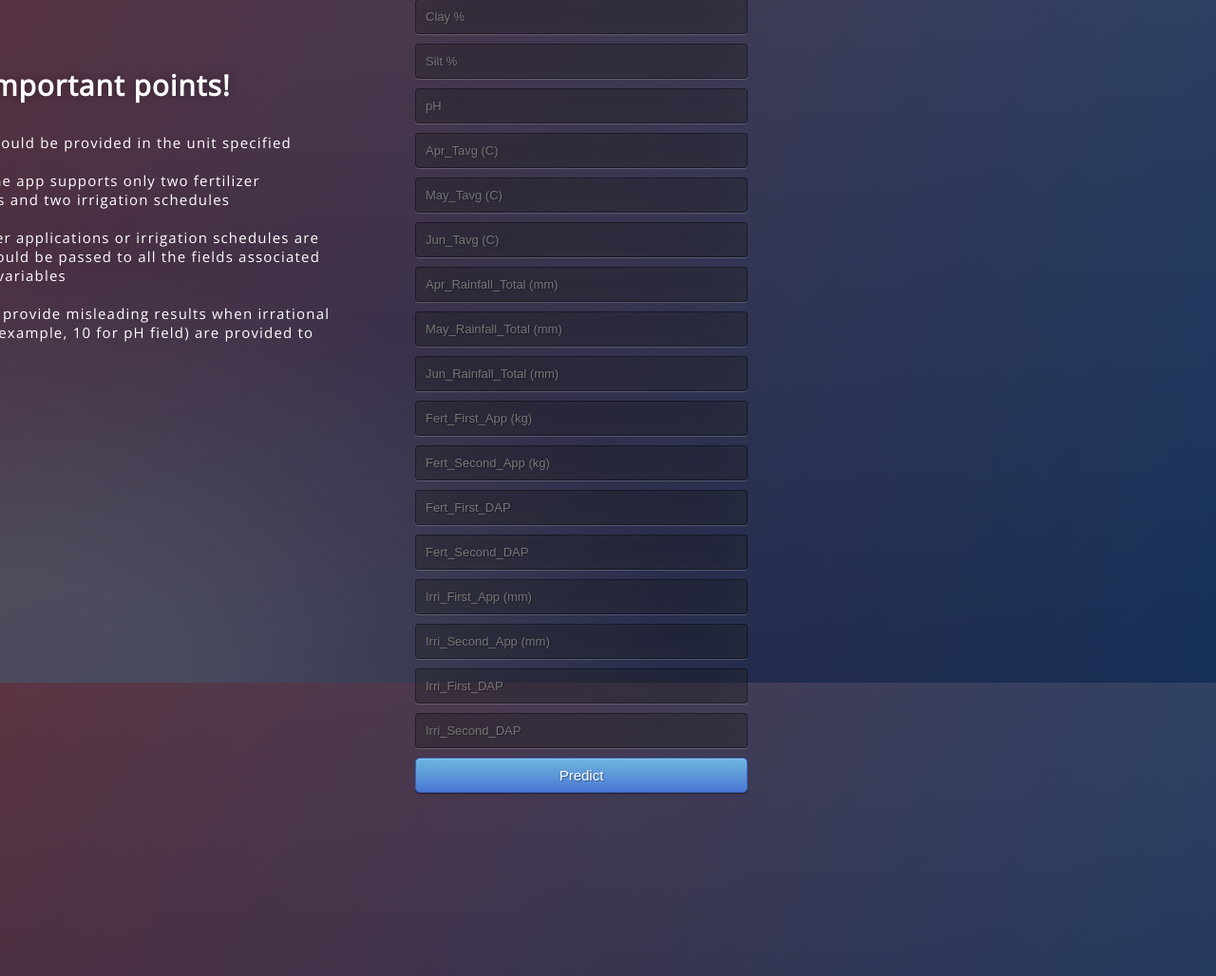
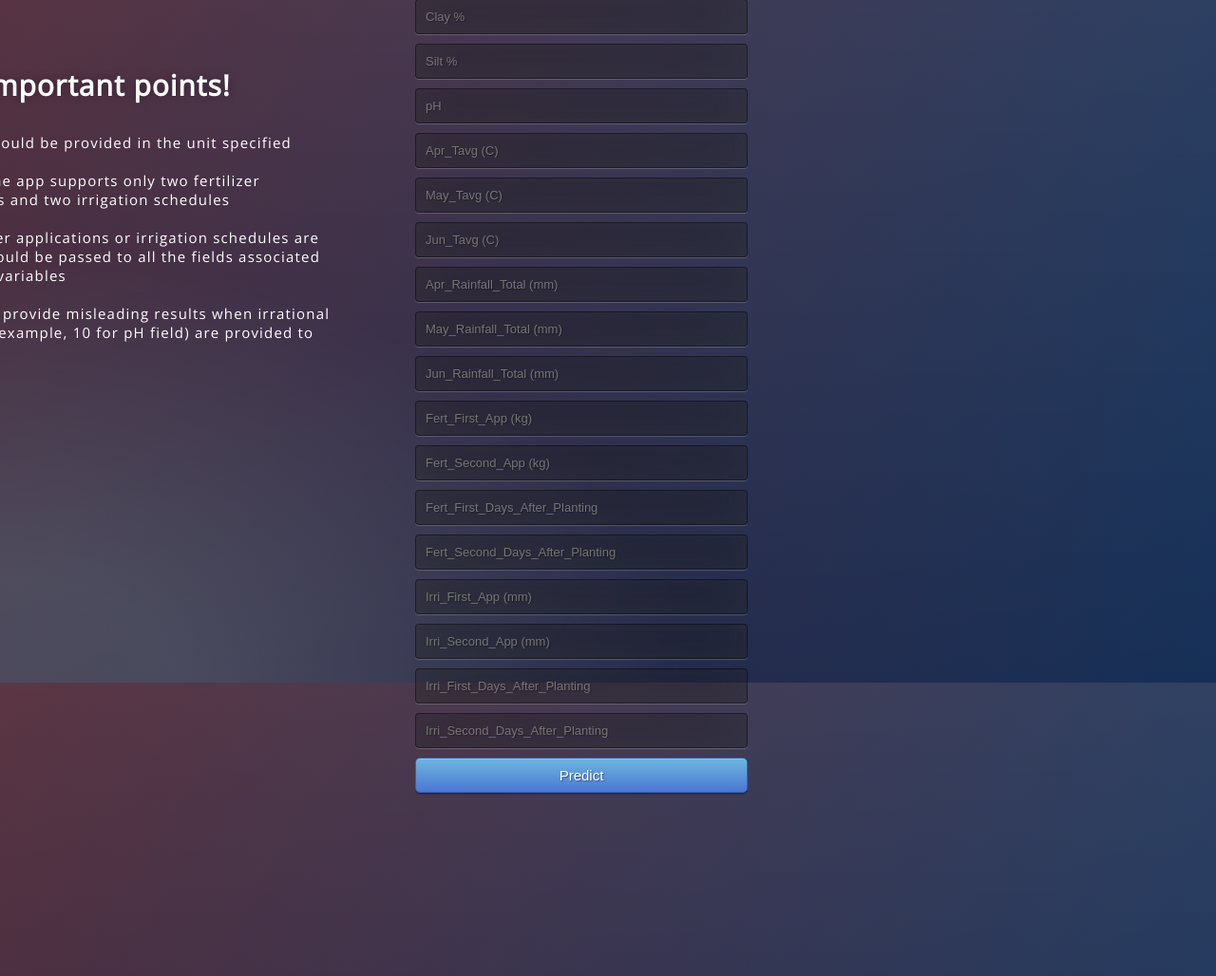
Before and after one commit to BishwaBS/predCOTYIELD, a Flask app: page / in a window 1280 px wide. Shown: the part 81-1109 px from the top of the page at 95% size. Run offline with Flask 2, Linux system fonts and the light colour scheme; parts of the project's set-up code (start-up, migrations or seed data) failed here and were passed over.

Commit message:
Update index.html

```diff
--- a/templates/index.html
+++ b/templates/index.html
@@ -104,12 +104,12 @@ ol li
         <input type="text" name="Jun_totl" placeholder="Jun_Rainfall_Total (mm)" required="required" />
         <input type="text" name="Fert1" placeholder="Fert_First_App (kg)" required="required" />
         <input type="text" name="Fert2" placeholder="Fert_Second_App (kg)" required="required" />
-        <input type="text" name="Fert1_DAP" placeholder="Fert_First_DAP" required="required" />
-        <input type="text" name="Fert2_DAP" placeholder="Fert_Second_DAP" required="required" />
+        <input type="text" name="Fert1_DAP" placeholder="Fert_First_Days_After_Planting" required="required" />
+        <input type="text" name="Fert2_DAP" placeholder="Fert_Second_Days_After_Planting" required="required" />
         <input type="text" name="Irri1" placeholder="Irri_First_App (mm)" required="required" />
         <input type="text" name="Irri2" placeholder="Irri_Second_App (mm)" required="required" />
-        <input type="text" name="Irri1_DAP" placeholder="Irri_First_DAP" required="required" />
-        <input type="text" name="Irri2_DAP" placeholder="Irri_Second_DAP" required="required" />
+        <input type="text" name="Irri1_DAP" placeholder="Irri_First_Days_After_Planting" required="required" />
+        <input type="text" name="Irri2_DAP" placeholder="Irri_Second_Days_After_Planting" required="required" />
         <button type="submit" class="btn btn-primary btn-block btn-large">Predict</button>
     </form>
          <!--{{ prediction_text }}-->
```
